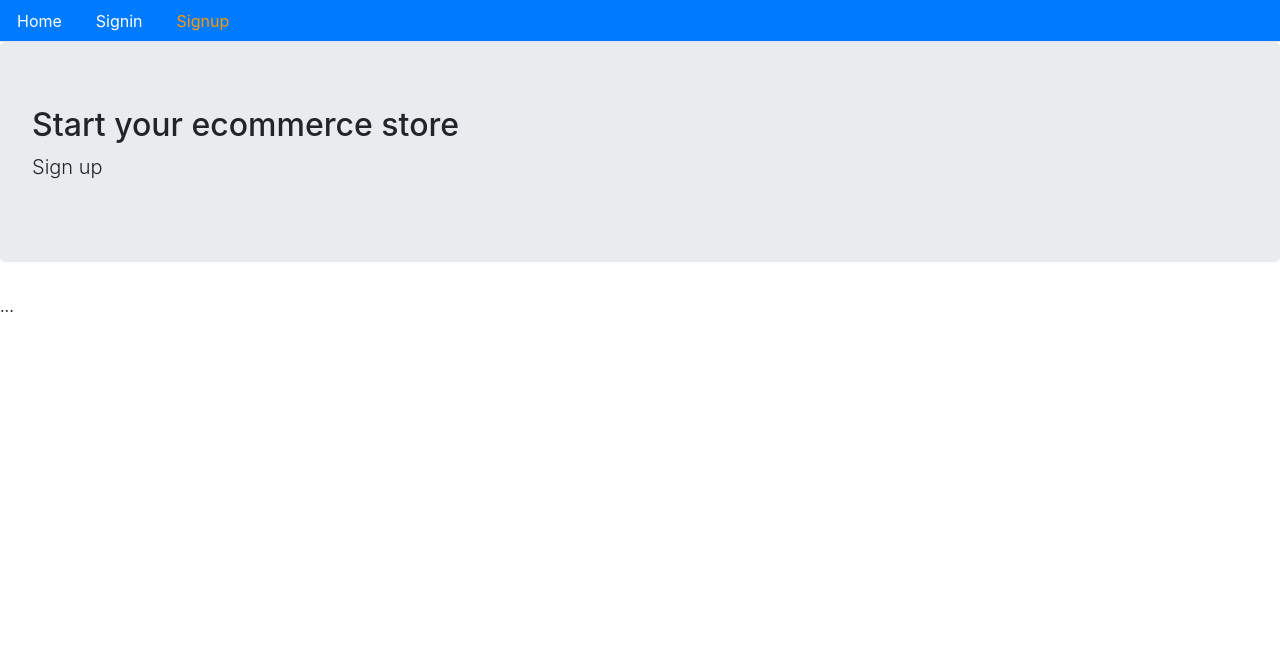
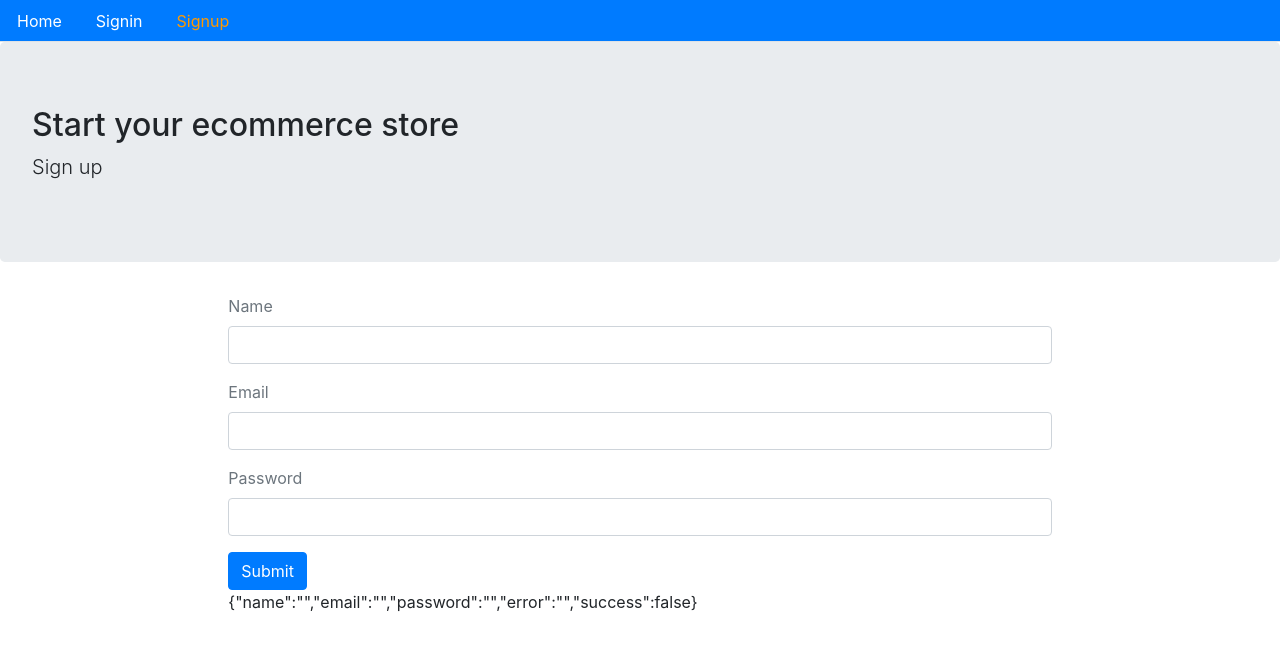
Before and after one commit to litholight/sophiabookstore-front, a React (Create React App) app: page /signup in a window 1280 px wide. Shown: the top 650 px of the page. Built offline with nearby package versions, Linux system fonts and the light colour scheme.

Commit message:
signup form and handleChange

```diff
--- /dev/null
+++ b/src/config.js
@@ -0,0 +1 @@
+export const API = process.env.REACT_APP_API_URI;
--- a/src/user/Signup.js
+++ b/src/user/Signup.js
@@ -1,10 +1,47 @@
-import React from 'react';
+import React, { useState } from 'react';
 import Layout from '../core/Layout'
+import {API} from '../config'
 
-const Signup = () => (
-  <Layout title="Start your ecommerce store" description="Sign up">
-    ...
-  </Layout>
-);
+const Signup = () => {
+  const [values, setValues] = useState({
+    name: '',
+    email: '',
+    password: '',
+    error: '',
+    success: false
+  })
+
+  const handleChange = name => event => {
+    setValues({...values, error: false, [name]: event.target.value})
+  }
+
+  const signUpForm = () => (
+    <form>
+      <div className="form-group">
+        <label className="text-muted">Name</label>
+        <input onChange={handleChange('name')} type="text" className="form-control"></input>
+      </div>
+      <div className="form-group">
+        <label className="text-muted">Email</label>
+        <input onChange={handleChange('email')} type="email" className="form-control"></input>
+      </div>
+      <div className="form-group">
+        <label className="text-muted">Password</label>
+        <input onChange={handleChange('password')} type="password" className="form-control"></input>
+      </div>
+      <button className="btn btn-primary">Submit</button>
+    </form>
+  )
+  return (
+    <Layout
+      title="Start your ecommerce store"
+      description="Sign up"
+      className="container col-md-8 offset-md-2"
+    >
+      { signUpForm() }
+      {JSON.stringify(values)}
+    </Layout>
+  );
+};
 
 export default Signup;
```
Also changed, not shown: 1 other file (tests, documents, lock files or other folders).
